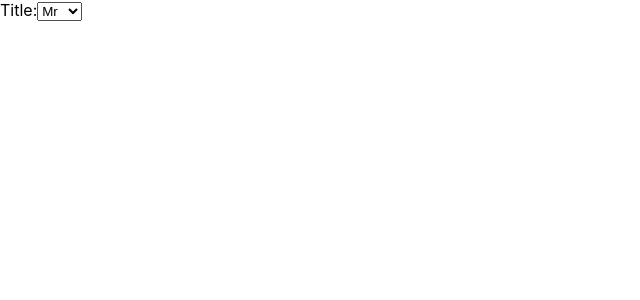
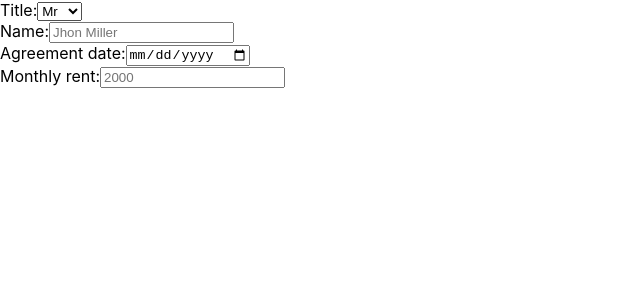
Before and after one commit to nakulnagariy/strpper-forms, a React (Create React App) app: page / in a window 1280 px wide. Shown: the top 300 px of the page, without its empty margins (0-640 px from the left). Built offline with nearby package versions, Linux system fonts and the light colour scheme.

Commit message:
step-1 dom is ready

```diff
--- a/src/components/step-1.js
+++ b/src/components/step-1.js
@@ -4,28 +4,42 @@ class Step1 extends Component {
     constructor(props){
         super(props);
         this.state = {
-            title: "mr",
+            ownerTitle: "mr",
+            ownerName: "Jhon Miller",
+            agreementDate: new Date(),
+            monthlyRent: 2000,
         }
-
-        this.handleSelect = this.handleSelect.bind(this);
+        this.handleMe = this.handleMe.bind(this);
     }
 
-    handleSelect(e) {
-        console.log(e.target.value)
+    handleMe(e) {
+        this.setState({
+            [e.target.name]: e.target.value,
+        })
     }
-
-
 
     render () {
         return (
             <React.Fragment>
                 <div className="input-group">
-                    <label htmlFor="owner-title">Title:</label>
-                    <select name="owner-title" id="owner-title" onChange={this.handleSelect}>
+                    <label htmlFor="ownerTitle">Title:</label>
+                    <select name="ownerTitle" id="ownerTitle" onChange={this.handleMe}>
                         <option value="mr" >Mr</option>
                         <option value="ms">Ms</option>
                         <option value="mrs">Mrs</option>
                     </select>
+                </div>
+                <div className="input-group">
+                    <label htmlFor="ownerName">Name:</label>
+                    <input type="text" id="ownerName" name = "ownerName" onChange={this.handleMe} placeholder={this.state.ownerName}/>
+                </div>
+                <div className="input-group">
+                    <label htmlFor="agreementDate">Agreement date:</label>
+                    <input type="date" id="agreementDate" name="agreementDate" onChange={this.handleMe} placeholder={this.state.agreementDate}/>
+                </div>
+                <div className="input-group">
+                    <label htmlFor="monthlyRent">Monthly rent:</label>
+                    <input type="number" id="monthlyRent" name="monthlyRent" onChange={this.handleMe} placeholder={this.state.monthlyRent}/>
                 </div>
             </React.Fragment>
         )
```
Also changed, not shown: src/components/step-2.js (added), src/components/strp-2.js (deleted).
